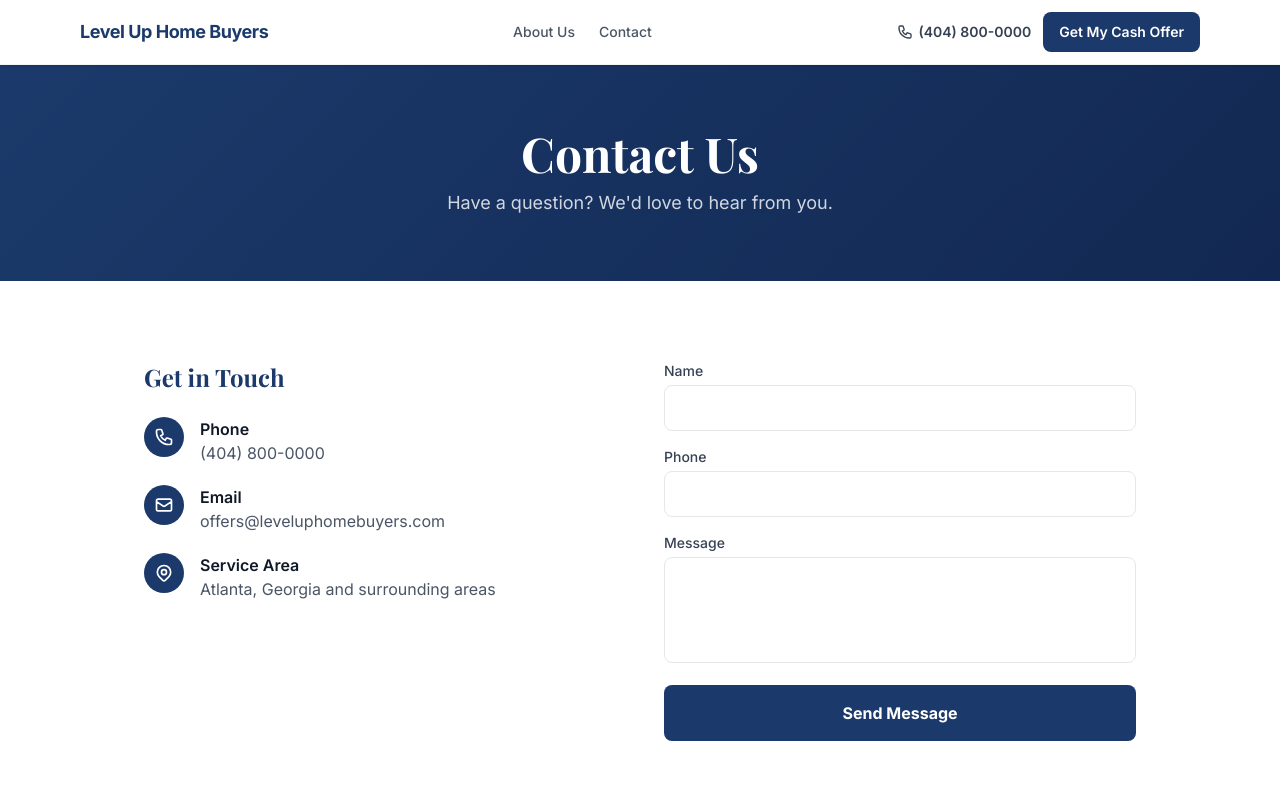
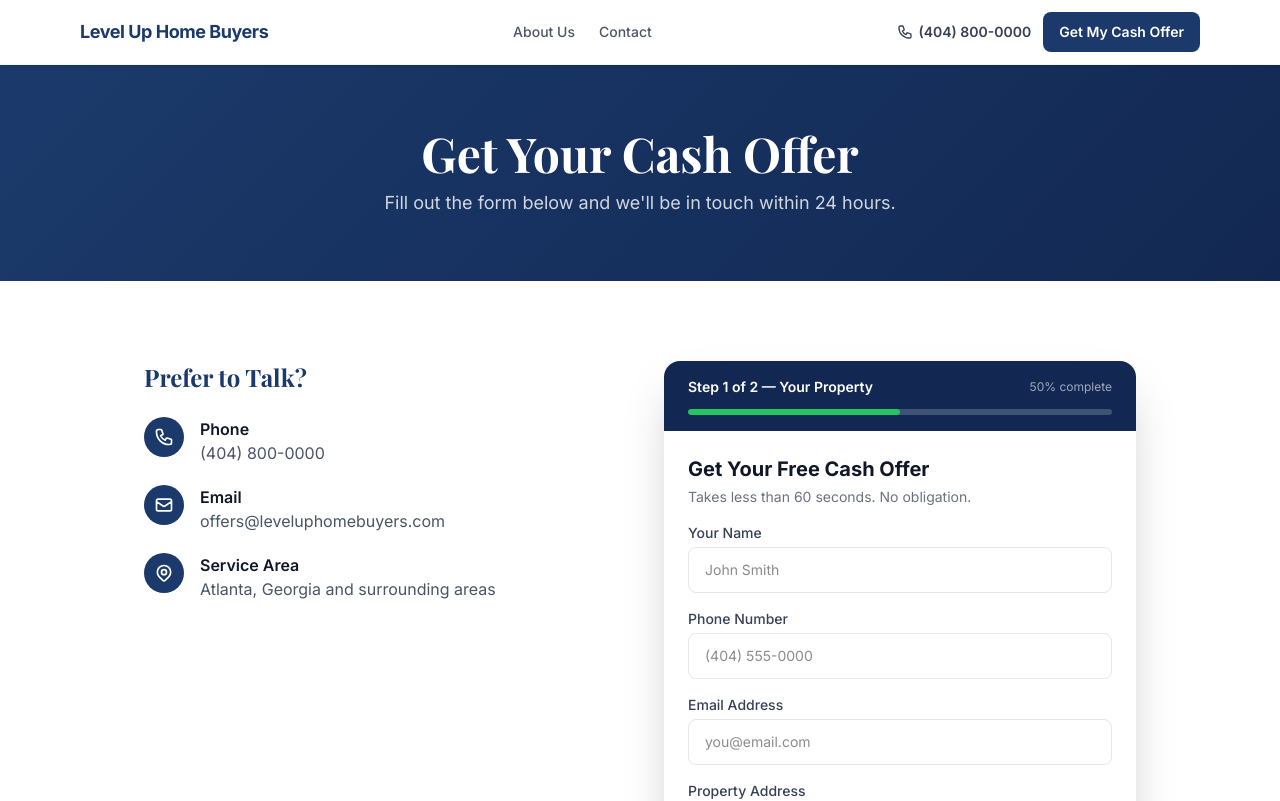
Before and after one commit to chandlersaine/shaw-family-homes, a Next.js app: page /contact in a window 1280 px wide. Shown: the top 801 px of the page. Built offline with nearby package versions, Linux system fonts and the light colour scheme; a web font is replaced by a local one.

Commit message:
Contact page: replace custom form with shared LeadForm component

```diff
--- a/app/contact/page.tsx
+++ b/app/contact/page.tsx
@@ -1,34 +1,9 @@
-"use client";
-import { useState } from "react";
 import Nav from "@/components/Nav";
 import Footer from "@/components/Footer";
+import LeadForm from "@/components/LeadForm";
 import { siteConfig } from "@/config/site";
 
 export default function ContactPage() {
-  const [form, setForm] = useState({ name: "", phone: "", message: "" });
-  const [sent, setSent] = useState(false);
-  const [loading, setLoading] = useState(false);
-
-  async function handleSubmit(e: React.FormEvent) {
-    e.preventDefault();
-    setLoading(true);
-
-    if (siteConfig.zapierWebhookStep1) {
-      await fetch(siteConfig.zapierWebhookStep1, {
-        method: "POST",
-        headers: { "Content-Type": "application/json" },
-        body: JSON.stringify({
-          ...form,
-          source: "contact-page",
-          submittedAt: new Date().toISOString(),
-        }),
-      }).catch(() => {});
-    }
-
-    setLoading(false);
-    setSent(true);
-  }
-
   return (
     <>
       <Nav />
@@ -42,25 +17,24 @@ export default function ContactPage() {
         >
           <div className="max-w-3xl mx-auto px-4 text-center">
             <h1 className="font-playfair text-4xl md:text-5xl font-bold mb-3">
-              Contact Us
+              Get Your Cash Offer
             </h1>
             <p className="text-white/80 text-lg">
-              Have a question? We&apos;d love to hear from you.
+              Fill out the form below and we&apos;ll be in touch within 24 hours.
             </p>
           </div>
         </section>
 
         <section className="py-16 md:py-20 bg-white">
-          <div className="max-w-5xl mx-auto px-4 grid md:grid-cols-2 gap-12">
-            {/* Info */}
+          <div className="max-w-5xl mx-auto px-4 grid md:grid-cols-2 gap-12 items-start">
+            {/* Contact info */}
             <div>
               <h2
                 className="font-playfair text-2xl font-bold mb-6"
                 style={{ color: siteConfig.colors.primary }}
               >
-                Get in Touch
+                Prefer to Talk?
               </h2>
-
               <div className="space-y-5">
                 <div className="flex items-start gap-4">
                   <div
@@ -73,10 +47,7 @@ export default function ContactPage() {
                   </div>
                   <div>
                     <p className="font-semibold text-gray-900">Phone</p>
-                    <a
-                      href={`tel:${siteConfig.phone.replace(/\D/g, "")}`}
-                      className="text-gray-600 hover:text-gray-900 transition-colors"
-                    >
+                    <a href={`tel:${siteConfig.phone.replace(/\D/g, "")}`} className="text-gray-600 hover:text-gray-900 transition-colors">
                       {siteConfig.phone}
                     </a>
                   </div>
@@ -93,10 +64,7 @@ export default function ContactPage() {
                   </div>
                   <div>
                     <p className="font-semibold text-gray-900">Email</p>
-                    <a
-                      href={`mailto:${siteConfig.email}`}
-                      className="text-gray-600 hover:text-gray-900 transition-colors"
-                    >
+                    <a href={`mailto:${siteConfig.email}`} className="text-gray-600 hover:text-gray-900 transition-colors">
                       {siteConfig.email}
                     </a>
                   </div>
@@ -114,76 +82,14 @@ export default function ContactPage() {
                   </div>
                   <div>
                     <p className="font-semibold text-gray-900">Service Area</p>
-                    <p className="text-gray-600">
-                      {siteConfig.serviceArea}, {siteConfig.serviceState} and surrounding areas
-                    </p>
+                    <p className="text-gray-600">{siteConfig.serviceArea}, {siteConfig.serviceState} and surrounding areas</p>
                   </div>
                 </div>
               </div>
             </div>
 
-            {/* Form */}
-            <div>
-              {sent ? (
-                <div
-                  className="rounded-2xl p-8 text-center"
-                  style={{ backgroundColor: siteConfig.colors.surface }}
-                >
-                  <div
-                    className="w-16 h-16 rounded-full flex items-center justify-center mx-auto mb-4 text-white"
-                    style={{ backgroundColor: siteConfig.colors.accent }}
-                  >
-                    <svg className="w-8 h-8" fill="none" stroke="currentColor" viewBox="0 0 24 24">
-                      <path strokeLinecap="round" strokeLinejoin="round" strokeWidth={2} d="M5 13l4 4L19 7" />
-                    </svg>
-                  </div>
-                  <h3 className="font-bold text-xl text-gray-900 mb-2">Message Sent!</h3>
-                  <p className="text-gray-600 text-sm">
-                    We&apos;ll get back to you within one business day.
-                  </p>
-                </div>
-              ) : (
-                <form onSubmit={handleSubmit} className="space-y-4">
-                  <div>
-                    <label className="block text-sm font-medium text-gray-700 mb-1">Name</label>
-                    <input
-                      type="text"
-                      required
-                      value={form.name}
-                      onChange={(e) => setForm({ ...form, name: e.target.value })}
-                      className="w-full border border-gray-200 rounded-lg px-4 py-3 text-sm focus:outline-none focus:ring-2"
-                    />
-                  </div>
-                  <div>
-                    <label className="block text-sm font-medium text-gray-700 mb-1">Phone</label>
-                    <input
-                      type="tel"
-                      required
-                      value={form.phone}
-                      onChange={(e) => setForm({ ...form, phone: e.target.value })}
-                      className="w-full border border-gray-200 rounded-lg px-4 py-3 text-sm focus:outline-none focus:ring-2"
-                    />
-                  </div>
-                  <div>
-                    <label className="block text-sm font-medium text-gray-700 mb-1">Message</label>
-                    <textarea
-                      rows={4}
-                      value={form.message}
-                      onChange={(e) => setForm({ ...form, message: e.target.value })}
-                      className="w-full border border-gray-200 rounded-lg px-4 py-3 text-sm focus:outline-none focus:ring-2 resize-none"
-                    />
-                  </div>
-                  <button
-                    type="submit"
-                    disabled={loading}
-                    className="w-full py-4 rounded-lg text-white font-bold transition-colors disabled:opacity-60"
-                    style={{ backgroundColor: siteConfig.colors.primary }}
-                  >
-                    {loading ? "Sending..." : "Send Message"}
-                  </button>
-                </form>
-              )}
-            </div>
+            {/* Same LeadForm as homepage */}
+            <LeadForm />
           </div>
         </section>
       </main>
```
